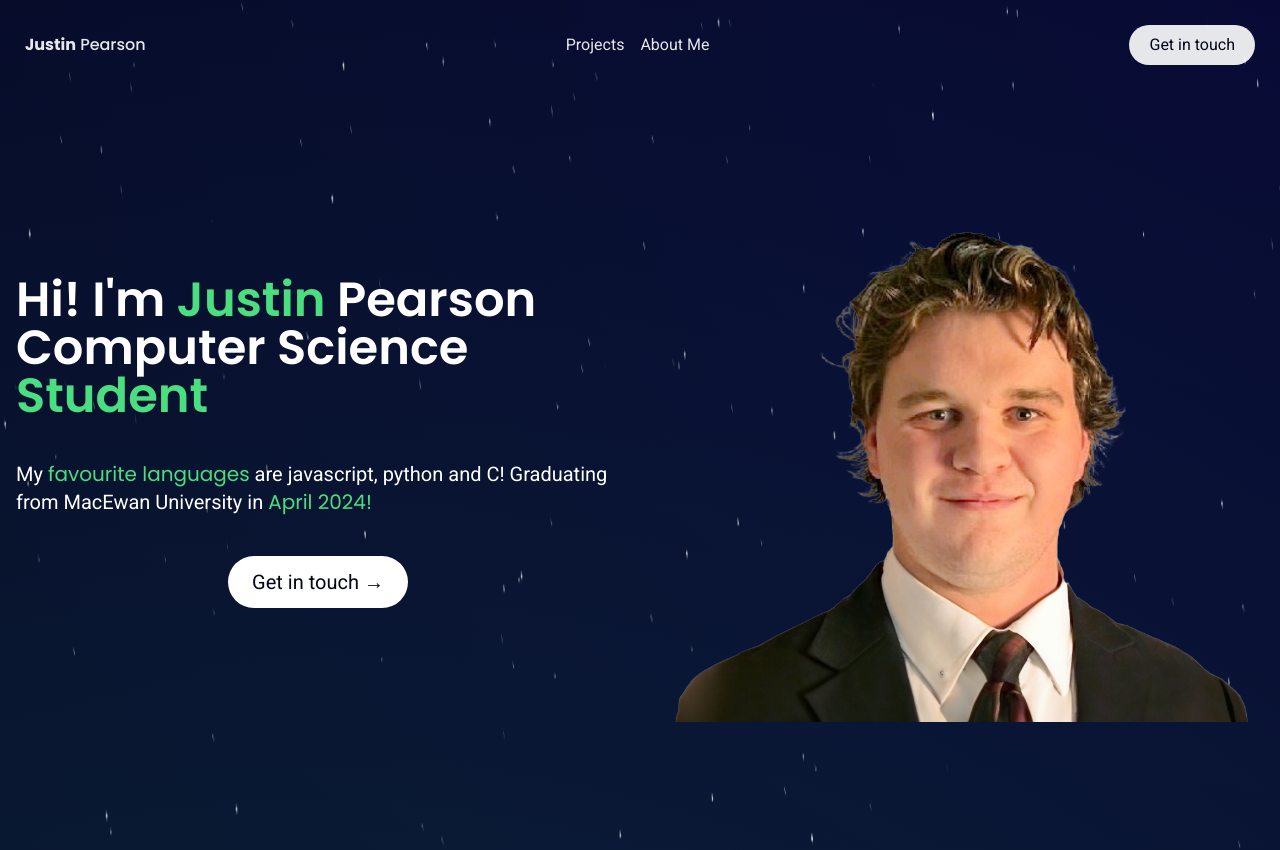
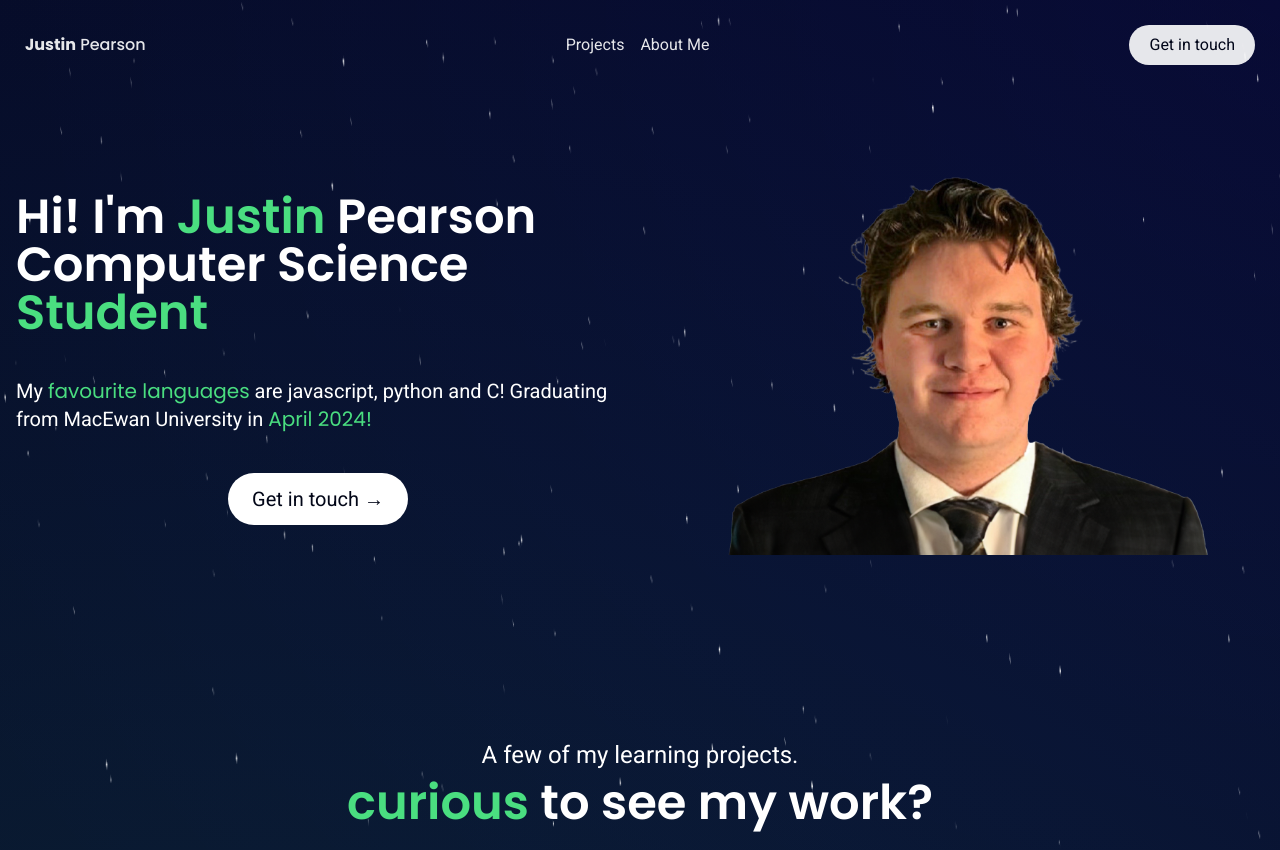
Before and after one commit to JP5252/Justin-Pearson-personal-pebsite, a SvelteKit app: page / in a window 1280 px wide. Shown: the top 850 px of the page. Built offline with nearby package versions, Linux system fonts and the light colour scheme.

Commit message:
update image

```diff
--- a/src/components/Main.svelte
+++ b/src/components/Main.svelte
@@ -64,7 +64,7 @@
         src={"images/profile.png"}
         alt="Profile image"
         class="object-cover
-		z-[2] max-h-[70vh]"
+		z-[2] max-h-[50vh]"
       />
     </div>
   </section>
```
Also changed, not shown: static/images/profile.png.
